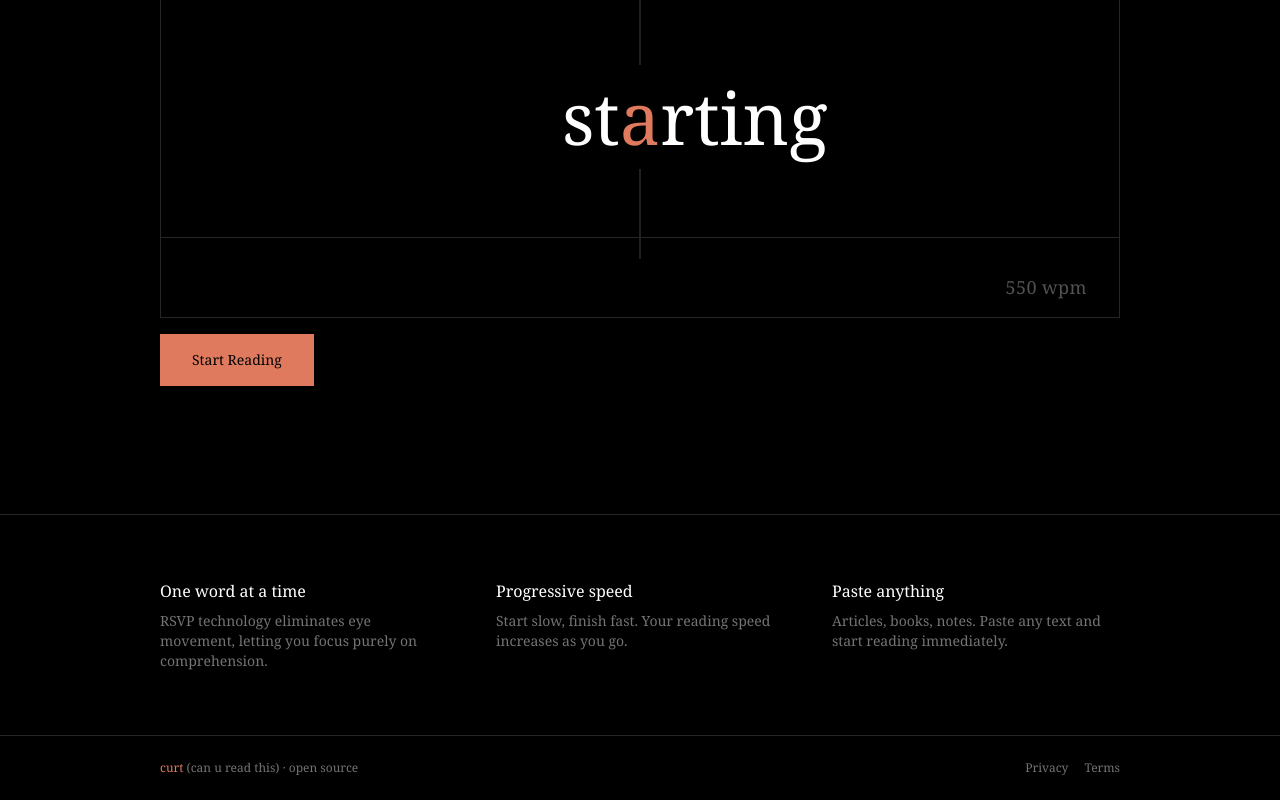
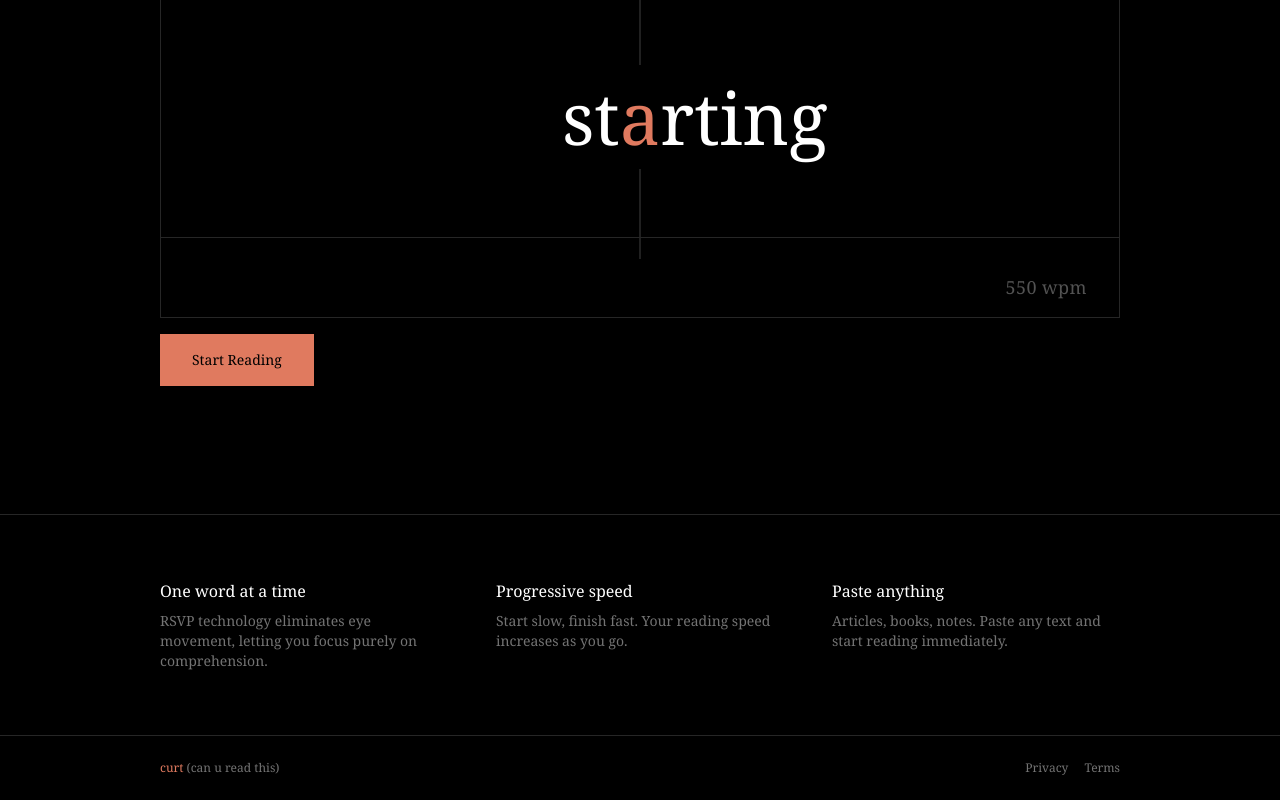
Before and after one commit to GithubAnant/curt, a Next.js app: page / in a window 1280 px wide. Shown: the part 390-1190 px from the top of the page. Built offline with nearby package versions, Linux system fonts and the light colour scheme; no server answers; a web font is replaced by a local one.

Commit message:
chore: Remove the 'open source' link from the landing page footer.

```diff
--- a/src/components/landing/LandingFooter.tsx
+++ b/src/components/landing/LandingFooter.tsx
@@ -5,7 +5,7 @@ export default function LandingFooter() {
     return (
         <footer className="border-t border-neutral-800 py-6">
             <div className="max-w-5xl mx-auto px-8 flex flex-col sm:flex-row sm:items-center sm:justify-between gap-3 text-xs text-neutral-500">
-                <span><span className="text-[#E07A5F]">curt </span>  (can u read this) · <a href="https://github.com/GithubAnant/curt" target="_blank" rel="noopener noreferrer" className="hover:text-white transition-colors">open source</a></span>
+                <span><span className="text-[#E07A5F]">curt </span>  (can u read this)</span>
                 <div className="flex items-center gap-4">
                     <Link href="/privacy" className="hover:text-white transition-colors">Privacy</Link>
                     <Link href="/terms" className="hover:text-white transition-colors">Terms</Link>
```
